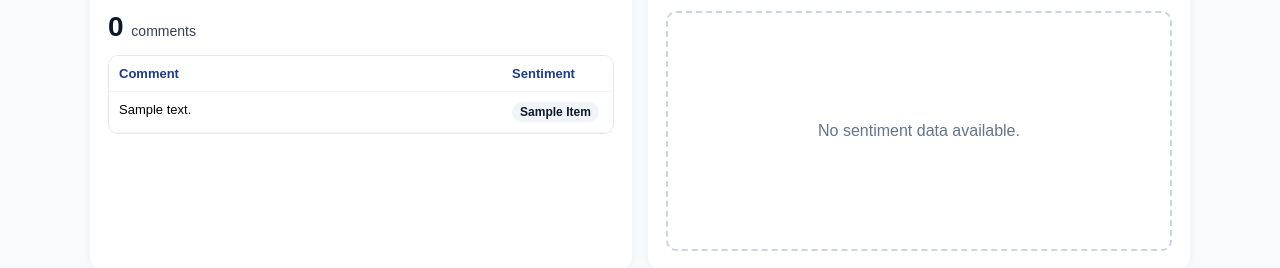
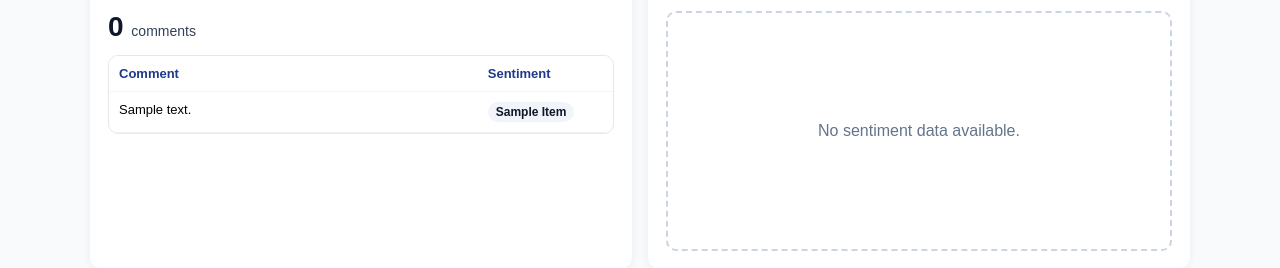
Before and after one commit to Shizo15/Sensitivity-analysis, a Django app: template SensitivityAnalysis/dashboard/templates/dashboard.html in a window 1280 px wide. Shown: the part 203-471 px from the top of the page. Run offline with Django 5.2, Linux system fonts and the light colour scheme; the template is opened without the code that fills it: most values are stand-ins (such as "Sample title", 1, 10 or a date in 2020); grey boxes marked "Sample" are stand-in pictures.

Commit message:
fix: display of comments

```diff
--- a/SensitivityAnalysis/dashboard/templates/dashboard.html
+++ b/SensitivityAnalysis/dashboard/templates/dashboard.html
@@ -58,16 +58,24 @@
       border-radius: 10px;
       max-height: 220px;   /* scroll height inside the card */
       overflow-y: auto;
+      overflow-x: hidden; /* Ukrywamy poziomy pasek przewijania */
     }
     .comments-table{
       width: 100%;
       border-collapse: collapse;
       font-size: 13px;
+      /* POPRAWKA 1: Sztywny układ tabeli */
+      table-layout: fixed;
     }
     .comments-table th, .comments-table td{
       padding: 10px;
       border-bottom: 1px solid #f1f5f9;
       vertical-align: top;
+
+      /* POPRAWKA 2: Wymuszenie zawijania tekstu */
+      word-wrap: break-word;
+      overflow-wrap: break-word;
+      white-space: normal;
     }
     .comments-table th{
       position: sticky;
@@ -87,7 +95,7 @@
       text-transform: capitalize;
       background: #f1f5f9;
       color: #0f172a;
-      white-space: nowrap;
+      white-space: nowrap; /* Badge nie powinien się łamać */
     }
   </style>
 </head>
@@ -114,11 +122,9 @@
 
     <div class="grid">
 
-      <!-- 1) Comments analyzed + scroll list -->
       <div class="card" style="grid-column: span 6;">
         <h3>Comments analyzed</h3>
 
-        <!-- number aligned near top -->
         <div style="font-size:28px;font-weight:800;color:#0f172a;margin-top:6px;">
           {{ comment_count|default:"0" }}
           <span style="font-weight:400;font-size:14px;color:#334155;">comments</span>
@@ -128,8 +134,8 @@
           <table class="comments-table">
             <thead>
               <tr>
-                <th style="width:78%;">Comment</th>
-                <th style="width:22%;">Sentiment</th>
+                <th style="width:75%;">Comment</th>
+                <th style="width:25%;">Sentiment</th>
               </tr>
             </thead>
             <tbody>
@@ -148,7 +154,6 @@
         </div>
       </div>
 
-      <!-- 2) Pie chart -->
       <div class="card" style="grid-column: span 6;">
         <h3>Sentiment share</h3>
         {% if sentiment_share %}
@@ -160,7 +165,6 @@
         {% endif %}
       </div>
 
-      <!-- 3) Average sentiment -->
       <div class="card" style="grid-column: span 6;">
         <h3>Overall sentiment (avg)</h3>
         {% if avg_sentiment_score is not None %}
@@ -184,7 +188,6 @@
         {% endif %}
       </div>
 
-      <!-- 4) Dominant sentiment -->
       <div class="card" style="grid-column: span 6;">
         <h3>Dominant sentiment</h3>
         {% if dominant_sentiment %}
```
